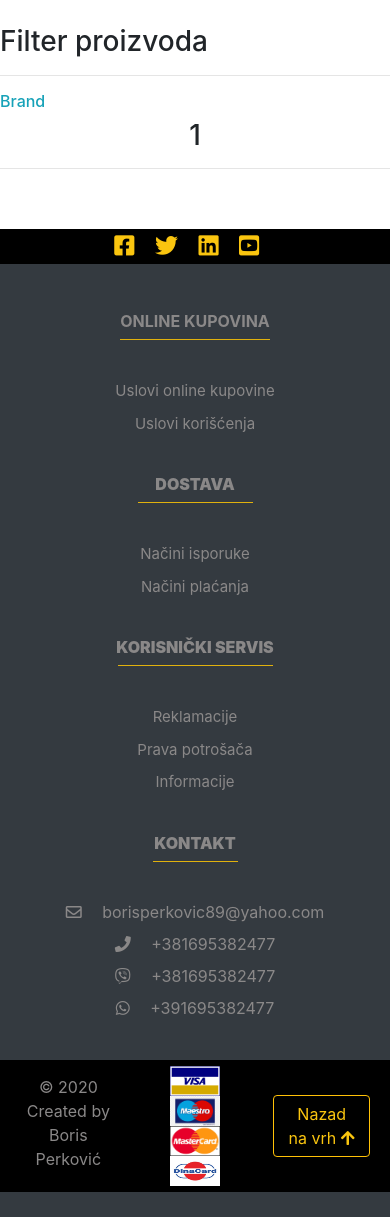
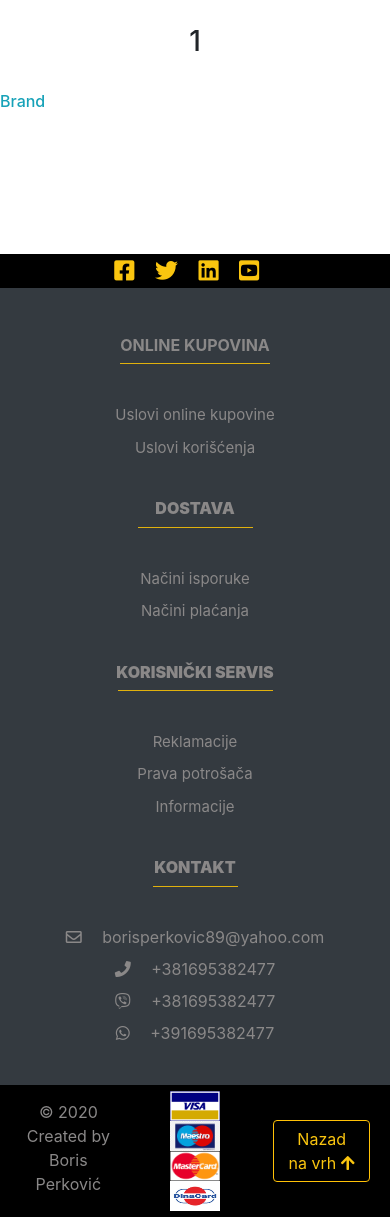
Before and after one commit to BorisPerkovic/BorisTech, a PHP site: page /pages/products_brand.php?kategorija=1 in a window 390 px wide. Shown: the part 207-1424 px from the top of the page. Before the commit the page ends 1399 px from the top, so only its background shows below. Run offline with PHP 8.4, Linux system fonts and the light colour scheme; the visitor is signed in with stand-in values (Sample User, id 1); data that the repository does not hold is empty.

Commit message:
vezbanje

```diff
--- a/css/style.css
+++ b/css/style.css
@@ -282,9 +282,6 @@
 #pass_table{
     margin-top: 50px;
 }
-#comments{
-    margin-bottom: 500px;
-}
 #logs{
     margin-bottom: 500px;
 }
--- a/pages/action.php
+++ b/pages/action.php
@@ -21,7 +21,7 @@ if(isset($_POST['action']))
             $output .='
             <div class="col-xl-3 col-lg-3 col-md-6 col-sm-6 col-6 filter_data">
                     <div class="card-deck">
-                    <div class="card  border-secondary">
+                    <div class="card  shadow border-light">
                             <img id="product" class="card-img-top" src="../pics/'.$row->specification_id.',v.jpg" alt="Responsive image">
                             <div class="card-body">
                             <h5 class="card-title text-danger">'.$row->price.' RSD</h5>
--- a/pages/products_brand.php
+++ b/pages/products_brand.php
@@ -39,13 +39,23 @@ $db->connect();
 $category=$_GET['kategorija'];
 $brand=$_GET['brand'];
 ?>
-<div class="conrainer-fluid">
+<div class="wrapper">
+
 <div class="row">
-        <div class="col-lg-2">
+        <div class="col-xl-12 col-lg-12 col-md-12 col-sm-12 col-12" style="padding-bottom: 25px;">
+                <h3 class="text-center" id="filter_category"><?= $category ?></h3>
+                <div class="text-center">
+                        <img src="../pics/loading.gif" id="loader" width="200" style="display: none;">
+                </div>
+        </div>
+
+</div>
+
+ <!--filters for products brand depend of chosen category from index page-->
+<div class="row">
+
         <!-- Left side with filters-->
-                <h3>Filter proizvoda</h3>
-                <hr>
-                        <!--filters for products brand depend of chosen category from index page-->
+        <div class="col-xl-2 col-lg-2 col-md-4 col-sm-4 col-12">
                 <h6 class="text-info">Brand</h6>
                 <ul class="list-group">
                 <?php
@@ -65,17 +75,11 @@ $brand=$_GET['brand'];
                         }
                 ?>
                 </ul>
+        </div>
 
-        </div>
         <!-- Right side with showing products-->
-        <div class="col-lg-10">
-
-                <h3 class="text-center" id="filter_category"><?= $category ?></h3>
-                <hr>
-                <div class="text-center">
-                        <img src="../pics/loading.gif" id="loader" width="200" style="display: none;">
-                </div>
-                <div class="row filter_data" id="result">
+        <div class="col-xl-10 col-lg-10 col-md-8 col-sm-8 col-12">
+        <div class="row" id="result" style="padding-bottom: 95px;">
         <?php
         $sql="SELECT * FROM specification WHERE category='{$category}' AND products_brand='{$brand}'";
         $result=$db->query($sql);
@@ -83,9 +87,9 @@ $brand=$_GET['brand'];
         {
         ?>
                 <!--Products cards-->
-                <div class="col-md-3 mb-1">
+                <div class="col-xl-3 col-lg-3 col-md-6 col-sm-6 col-6 filter_data">
                         <div class="card-deck">
-                        <div class="card  border-secondary">
+                        <div class="card  shadow border-light">
                                 <img id="product" class="card-img-top" src='../pics/<?= $row['specification_id'];?>,v.jpg' alt='Responsive image'>
                                 <div class="card-body">
                                 <h5 class="card-title text-danger"><?= $row['price'];?> RSD</h5>
@@ -103,6 +107,7 @@ $brand=$_GET['brand'];
         ?>
         </div>
         </div>
+
 </div>
 
 </main>
```
Also changed, not shown: pages/central.php (+6 -5 lines). Lines whose indentation alone changed are shown as unchanged.
